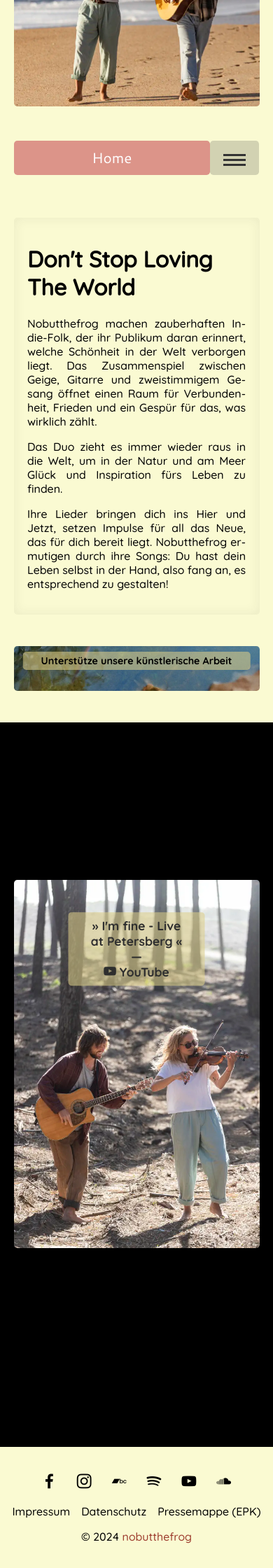
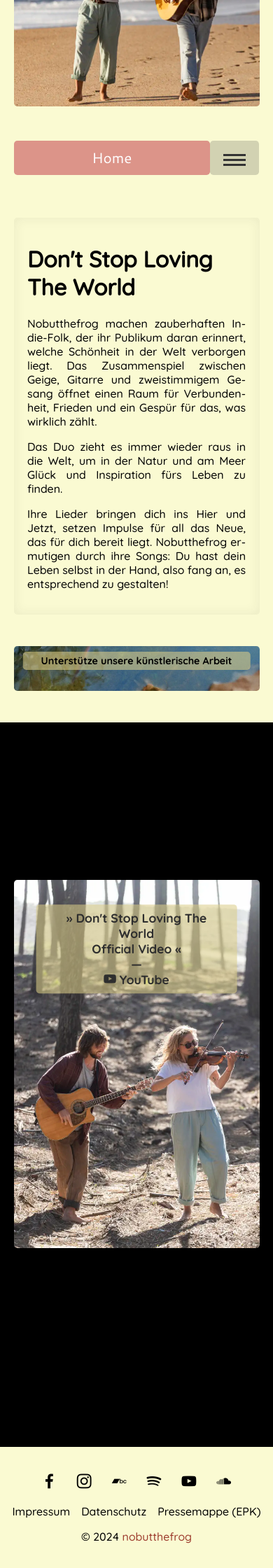
Before and after one commit to chrisongthb/nobutthefrog-com, a Jekyll site: the page built from source/index.md, in a window 390 px wide. Shown: the part 393-2633 px from the top of the page at 70% size. Built offline with Jekyll 4.4.1, drawn with Linux system fonts in a browser that asks for light colours.

Commit message:
Fix text and adopt its width on small screens

```diff
--- a/source/_layouts/nobutthehome.html
+++ b/source/_layouts/nobutthehome.html
@@ -117,7 +117,7 @@
     <!-- example: <iframe id="yt-video" src="https://www.youtube-nocookie.com/embed/MeTZ5XEZIZk?si=7AuIRfw0JbkZNcV-&origin=http://nobutthefrog.com" title="Nobutthefrog - Don't Stop Loving The World | Official Video" frameborder="0" allow="accelerometer; autoplay; clipboard-write; encrypted-media; gyroscope; picture-in-picture; web-share" referrerpolicy="strict-origin-when-cross-origin" allowfullscreen></iframe> -->
     <div id="yt-video">
       <div id="showVideoContainer">
-        <p id="showVideoText">&#xBB; I'm fine - Live at Petersberg &#xAB;<br>&#x2014;<br><span
+        <p id="showVideoText">&#xBB; Don't Stop Loving The World<br>Official Video &#xAB;<br>&#x2014;<br><span
             class="socicon-youtube"></span> YouTube</p>
         <!-- https://developer.mozilla.org/en-US/docs/Learn/Performance/HTML#providing_different_sources_for_images_and_videos -->
         <picture>
--- a/source/assets/style/main.css
+++ b/source/assets/style/main.css
@@ -491,11 +491,22 @@
   */
 }
 
+@media screen and (max-width: 500px) {
+  #showVideoText {
+    width: 60%;
+  }
+
+  /* jekyll uses figure to add a code block */
+  #main-content-box figure {
+    margin-inline: 0px;
+  }
+}
+
+
 /* Fix too wide code block on small screens */
 /* This is only useful, if the picture is landscape and not portrait format */
 /*
 @media screen and (max-width: 500px) {
-
   #showVideoImage {
     object-fit: scale-down;
     object-position: 50% 80%;
@@ -504,14 +515,9 @@
     padding: 2rem;
     box-shadow: #333 0px 0px 1em 0.1em;
   }
-
   #showVideoText {
     color: #D7DDE2;
     margin-top: 15vh;
   }
-
-  #main-content-box figure {
-    margin-inline: 0px;
-  }
 }
 */
```
